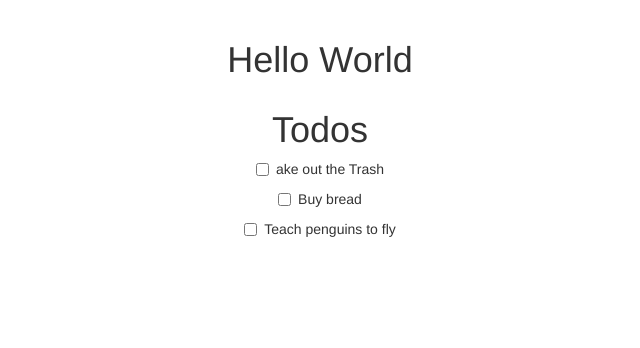
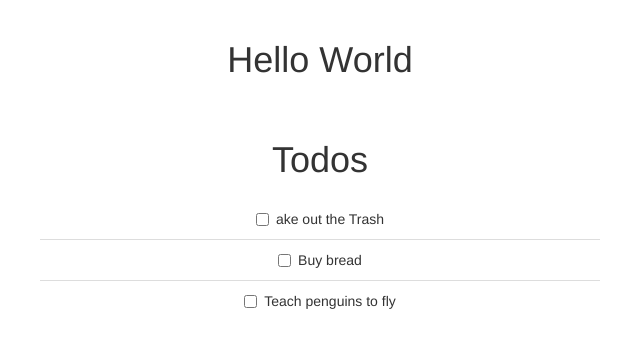
Before and after one commit to Tally2014/21-React-Projects, a React (Vite) app in the folder react-to-do-app/: page / in a window 1280 px wide. Shown: the top 348 px of the page, without its empty margins (320-960 px from the left). Built offline with nearby package versions, Linux system fonts and the light colour scheme.

Commit message:
Add todoapp style

```diff
--- a/react-to-do-app/src/index.css
+++ b/react-to-do-app/src/index.css
@@ -67,3 +67,45 @@
   }
 }
 */
+
+body {
+  background-color: #EEEEEE;
+}
+
+.todolist {
+  background-color: #FFF;
+  padding: 20px 20px 10px 20px;
+  width: 600px;
+  margin: 30px auto;
+}
+
+.todolist h1 {
+  margin: 0;
+  padding-bottom: 20px;
+  text-align: center;
+}
+
+.form-control {
+  border-radius: 0;
+}
+
+li.ui-state-default {
+  background: #fff;
+  border: none;
+  border-bottom: 1px solid #ddd;
+}
+
+li.ui-state-default:last-child {
+  border-bottom: none;
+}
+
+.todo-footer {
+  border-top: 1px solid #ddd;
+  background-color: #F4FCE8;
+  margin: 0 -20px -10px -20px;
+  padding: 10px 20px;
+}
+
+.mark-all-done {
+  margin-top: 10px;
+}
```
